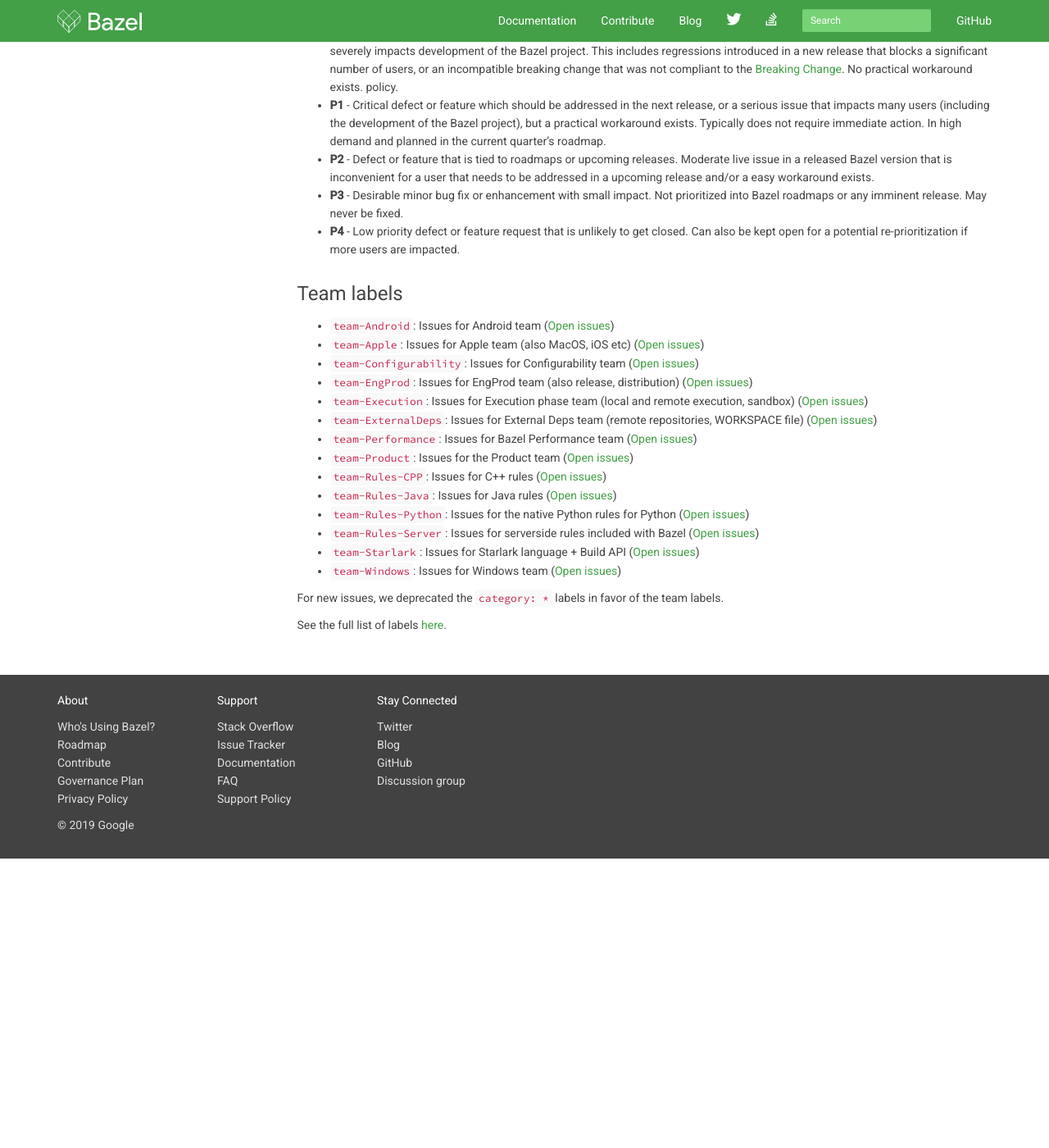
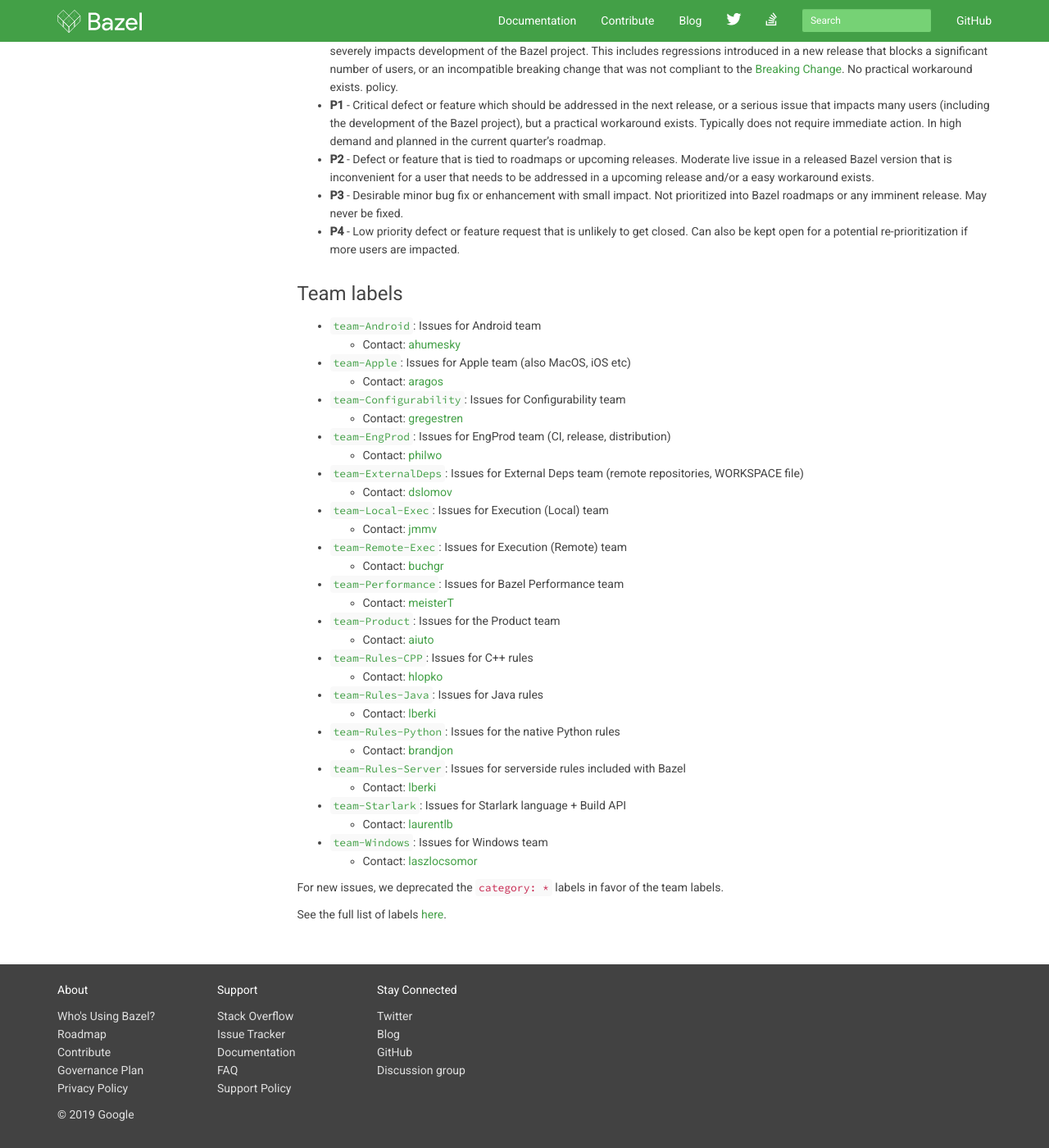
Before and after one commit to bazelbuild/bazel-website, a Jekyll site: the page built from maintainers-guide.md, in a window 1280 px wide and 1400 px high, scrolled down 2914 px. Shown: the whole window at 82% size. Built offline with Jekyll 4.4.1, drawn with Linux system fonts in a browser that asks for light colours; nearby versions of some CDN libraries; library files that are not in the unit come from our copies; comment, search, counter and statistics services are not loaded; before the commit the page ends 3961 px from its top, so only the background shows below that.

Commit message:
Add GitHub usernames of team-* label owners (#168)
* Add GH usernames of owners of team-* labels

* Address comments on review

```diff
--- a/maintainers-guide.md
+++ b/maintainers-guide.md
@@ -189,36 +189,37 @@
 
 ## Team labels
 
-* `team-Android`: Issues for Android team ([Open
-  issues](https://github.com/bazelbuild/bazel/labels/team-Android))
-* `team-Apple`: Issues for Apple team (also MacOS, iOS etc) ([Open
-  issues](https://github.com/bazelbuild/bazel/labels/team-Apple))
-* `team-Configurability`: Issues for Configurability team ([Open
-  issues](https://github.com/bazelbuild/bazel/labels/team-Configurability))
-* `team-EngProd`: Issues for EngProd team (also release, distribution) ([Open
-  issues](https://github.com/bazelbuild/bazel/labels/team-EngProd))
-* `team-Execution`: Issues for Execution phase team (local and remote execution,
-  sandbox) ([Open
-  issues](https://github.com/bazelbuild/bazel/labels/team-Execution))
-* `team-ExternalDeps`: Issues for External Deps team (remote repositories,
-  WORKSPACE file) ([Open
-  issues](https://github.com/bazelbuild/bazel/labels/team-ExternalDeps))
-* `team-Performance`: Issues for Bazel Performance team ([Open
-  issues](https://github.com/bazelbuild/bazel/labels/team-Performance))
-* `team-Product`: Issues for the Product team ([Open
-  issues](https://github.com/bazelbuild/bazel/labels/team-Product))
-* `team-Rules-CPP`: Issues for C++ rules ([Open
-  issues](https://github.com/bazelbuild/bazel/labels/team-Rules-CPP))
-* `team-Rules-Java`: Issues for Java rules ([Open
-  issues](https://github.com/bazelbuild/bazel/labels/team-Rules-Java))
-* `team-Rules-Python`: Issues for the native Python rules for Python ([Open
-  issues](https://github.com/bazelbuild/bazel/labels/team-Python))
-* `team-Rules-Server`: Issues for serverside rules included with Bazel ([Open
-  issues](https://github.com/bazelbuild/bazel/labels/team-Server))
-* `team-Starlark`: Issues for Starlark language + Build API ([Open
-  issues](https://github.com/bazelbuild/bazel/labels/team-Starlark))
-* `team-Windows`: Issues for Windows team ([Open
-  issues](https://github.com/bazelbuild/bazel/labels/team-Windows))
+*   [`team-Android`](https://github.com/bazelbuild/bazel/labels/team-Android): Issues for Android team
+    *   Contact: [ahumesky](https://github.com/ahumesky)
+*   [`team-Apple`](https://github.com/bazelbuild/bazel/labels/team-Apple): Issues for Apple team (also MacOS, iOS etc)
+    * Contact: [aragos](https://github.com/aragos)
+*   [`team-Configurability`](https://github.com/bazelbuild/bazel/labels/team-Configurability): Issues for Configurability team
+    * Contact: [gregestren](https://github.com/gregestren)
+*   [`team-EngProd`](https://github.com/bazelbuild/bazel/labels/team-Engprod): Issues for EngProd team (CI, release, distribution)
+    * Contact: [philwo](https://github.com/philwo)
+*   [`team-ExternalDeps`](https://github.com/bazelbuild/bazel/labels/team-ExternalDeps): Issues for External Deps team (remote repositories,
+    WORKSPACE file)
+    * Contact: [dslomov](https://github.com/dslomov)
+*   [`team-Local-Exec`](https://github.com/bazelbuild/bazel/labels/team-Local-Exec): Issues for Execution (Local) team
+    * Contact: [jmmv](https://github.com/jmmv)
+*   [`team-Remote-Exec`](https://github.com/bazelbuild/bazel/labels/team-Remote-Exec): Issues for Execution (Remote) team
+    * Contact: [buchgr](https://github.com/buchgr)
+*   [`team-Performance`](https://github.com/bazelbuild/bazel/labels/team-Performance): Issues for Bazel Performance team
+    * Contact: [meisterT](https://github.com/meisterT)
+*   [`team-Product`](https://github.com/bazelbuild/bazel/labels/team-Product): Issues for the Product team
+    * Contact: [aiuto](https://github.com/aiuto)
+*   [`team-Rules-CPP`](https://github.com/bazelbuild/bazel/labels/team-Rules-CPP): Issues for C++ rules
+    * Contact: [hlopko](https://github.com/hlopko)
+*   [`team-Rules-Java`](https://github.com/bazelbuild/bazel/labels/team-Rules-Java): Issues for Java rules
+    * Contact: [lberki](https://github.com/lberki)
+*   [`team-Rules-Python`](https://github.com/bazelbuild/bazel/labels/team-Rules-Python): Issues for the native Python rules
+    * Contact: [brandjon](https://github.com/brandjon)
+*   [`team-Rules-Server`](https://github.com/bazelbuild/bazel/labels/team-Rules-Server): Issues for serverside rules included with Bazel
+    * Contact: [lberki](https://github.com/lberki)
+*   [`team-Starlark`](https://github.com/bazelbuild/bazel/labels/team-Starlark): Issues for Starlark language + Build API
+    * Contact: [laurentlb](https://github.com/laurentlb)
+*   [`team-Windows`](https://github.com/bazelbuild/bazel/labels/team-Windows): Issues for Windows team
+    * Contact: [laszlocsomor](https://github.com/laszlocsomor)
 
 For new issues, we deprecated the `category: *` labels in favor of the team labels.
 
```
